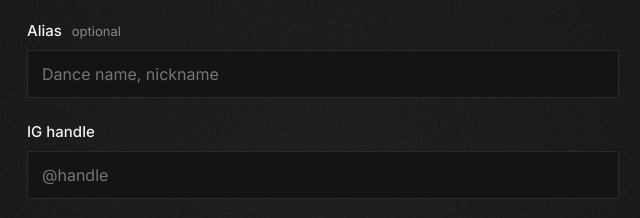
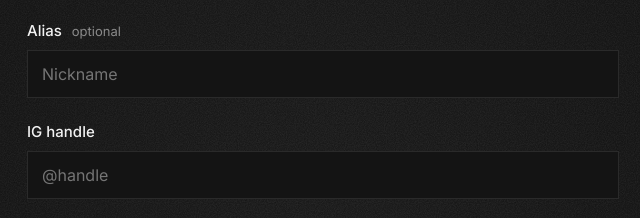
Before and after one commit to joonspoon/stealthebeat-site, a plain HTML site: page join.html in a window 1280 px wide. Shown: the part 480-698 px from the top of the page, 317-957 px from the left. Drawn offline with Linux system fonts and the light colour scheme.

Commit message:
Alias placeholder: Nickname
Co-Authored-By: Claude Opus 5.5 <noreply@anthropic.com>
Claude-Session: https://claude.ai/code/session_01BjBGUV2HpUL7mYQBsMSS5Y

```diff
--- a/join.html
+++ b/join.html
@@ -41,7 +41,7 @@
 
       <div class="field">
         <label for="alias">Alias <span class="opt">optional</span></label>
-        <input id="alias" name="alias" type="text" placeholder="Dance name, nickname">
+        <input id="alias" name="alias" type="text" placeholder="Nickname">
       </div>
 
       <div class="field">
```
